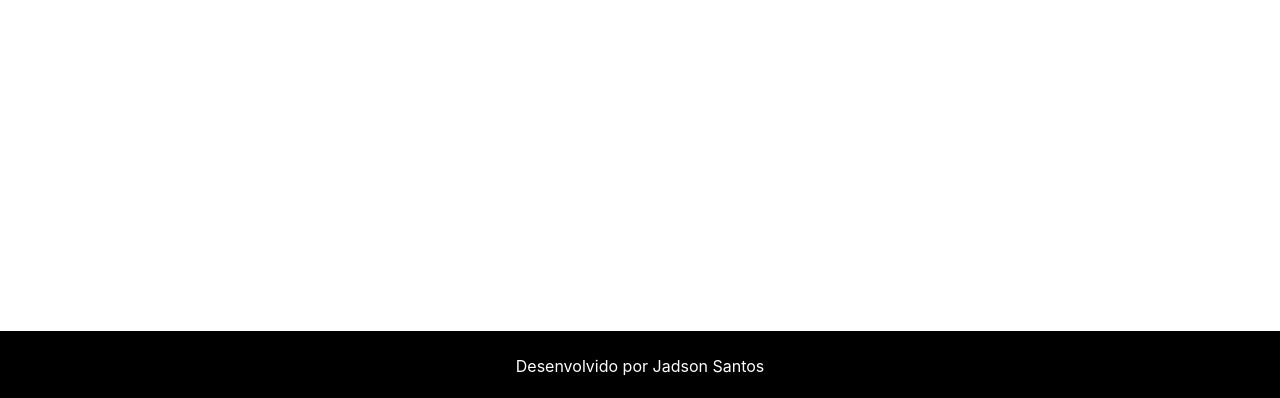
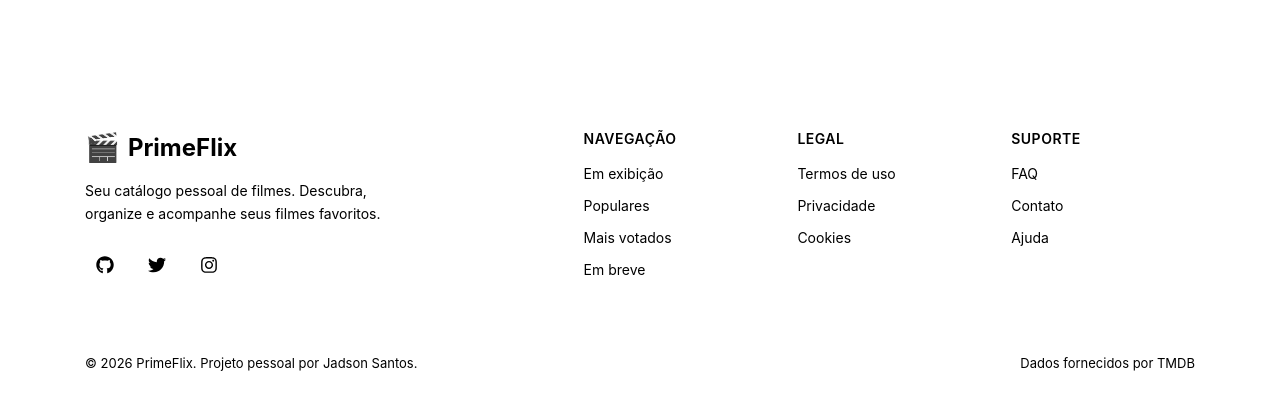
Before and after one commit to jadsonsantos/prime-flix, a React (Create React App) app: page / in a window 1280 px wide. Shown: the part 399-797 px from the top of the page. Built offline with nearby package versions, Linux system fonts and the light colour scheme; no server answers.

Commit message:
feat: footer

```diff
--- a/src/components/Footer/Footer.scss
+++ b/src/components/Footer/Footer.scss
@@ -1,6 +1,138 @@
 .footer {
-  padding: 25px 0;
-  background-color: #000;
-  text-align: center;
-  color: #fff;
+  padding: 60px 0 30px;
+  background-color: var(--bg-primary);
+  color: var(--text-secondary);
+  border-top: 1px solid var(--bg-hover);
+
+  &__content {
+    display: grid;
+    grid-template-columns: 1fr;
+    gap: 40px;
+    margin-bottom: 40px;
+
+    @media (min-width: 768px) {
+      grid-template-columns: 1.5fr 2fr;
+    }
+  }
+
+  &__brand {
+    max-width: 300px;
+  }
+
+  &__logo {
+    display: inline-flex;
+    align-items: center;
+    gap: 8px;
+    font-size: 24px;
+    font-weight: 700;
+    margin-bottom: 16px;
+    text-decoration: none;
+  }
+
+  &__logo-icon {
+    font-size: 28px;
+  }
+
+  &__logo-text {
+    color: var(--text-primary);
+  }
+
+  &__logo-accent {
+    color: var(--color-primary);
+  }
+
+  &__description {
+    font-size: 14px;
+    line-height: 1.6;
+    color: var(--text-muted);
+    margin-bottom: 20px;
+  }
+
+  &__social {
+    display: flex;
+    gap: 12px;
+  }
+
+  &__social-link {
+    width: 40px;
+    height: 40px;
+    border-radius: 50%;
+    background-color: var(--bg-card);
+    display: flex;
+    align-items: center;
+    justify-content: center;
+    color: var(--text-secondary);
+    font-size: 18px;
+    transition: all 0.2s ease;
+
+    &:hover {
+      background-color: var(--bg-hover);
+      color: var(--text-primary);
+    }
+  }
+
+  &__links {
+    display: grid;
+    grid-template-columns: repeat(2, 1fr);
+    gap: 30px;
+
+    @media (min-width: 768px) {
+      grid-template-columns: repeat(3, 1fr);
+    }
+  }
+
+  &__column-title {
+    font-size: 14px;
+    font-weight: 600;
+    color: var(--text-primary);
+    margin: 0 0 16px;
+    text-transform: uppercase;
+    letter-spacing: 0.5px;
+  }
+
+  &__list {
+    display: flex;
+    flex-direction: column;
+    gap: 12px;
+
+    li a {
+      font-size: 14px;
+      color: var(--text-muted);
+      transition: color 0.2s ease;
+
+      &:hover {
+        color: var(--text-primary);
+      }
+    }
+  }
+
+  &__bottom {
+    display: flex;
+    flex-direction: column;
+    gap: 8px;
+    padding-top: 30px;
+    border-top: 1px solid var(--bg-hover);
+    font-size: 13px;
+    color: var(--text-muted);
+
+    @media (min-width: 768px) {
+      flex-direction: row;
+      justify-content: space-between;
+      align-items: center;
+    }
+  }
+
+  &__copyright,
+  &__credits {
+    margin: 0;
+
+    a {
+      color: var(--text-secondary);
+      transition: color 0.2s ease;
+
+      &:hover {
+        color: var(--color-primary);
+      }
+    }
+  }
 }
--- a/src/components/Footer/index.tsx
+++ b/src/components/Footer/index.tsx
@@ -1,15 +1,108 @@
+import { FaGithub, FaTwitter, FaInstagram } from 'react-icons/fa'
+import { Link } from 'react-router-dom'
+
 import CustomLink from 'components/CustomLink'
 
 import './Footer.scss'
 
 const Footer = () => {
+  const currentYear = new Date().getFullYear()
+
   return (
     <footer className="footer">
       <div className="container">
-        Desenvolvido por{' '}
-        <CustomLink href="https://jadsonsantos.dev.br/">
-          Jadson Santos
-        </CustomLink>
+        <div className="footer__content">
+          <div className="footer__brand">
+            <Link to="/" className="footer__logo">
+              <span className="footer__logo-icon">🎬</span>
+              <span className="footer__logo-text">
+                Prime<span className="footer__logo-accent">Flix</span>
+              </span>
+            </Link>
+            <p className="footer__description">
+              Seu catálogo pessoal de filmes. Descubra, organize e acompanhe
+              seus filmes favoritos.
+            </p>
+            <div className="footer__social">
+              <CustomLink
+                href="https://github.com/jadsonsantos"
+                className="footer__social-link"
+              >
+                <FaGithub />
+              </CustomLink>
+              <CustomLink href="#" className="footer__social-link">
+                <FaTwitter />
+              </CustomLink>
+              <CustomLink href="#" className="footer__social-link">
+                <FaInstagram />
+              </CustomLink>
+            </div>
+          </div>
+
+          <div className="footer__links">
+            <div className="footer__column">
+              <h4 className="footer__column-title">Navegação</h4>
+              <ul className="footer__list">
+                <li>
+                  <Link to="/">Em exibição</Link>
+                </li>
+                <li>
+                  <Link to="/popular">Populares</Link>
+                </li>
+                <li>
+                  <Link to="/top-rated">Mais votados</Link>
+                </li>
+                <li>
+                  <Link to="/upcoming">Em breve</Link>
+                </li>
+              </ul>
+            </div>
+
+            <div className="footer__column">
+              <h4 className="footer__column-title">Legal</h4>
+              <ul className="footer__list">
+                <li>
+                  <a href="#">Termos de uso</a>
+                </li>
+                <li>
+                  <a href="#">Privacidade</a>
+                </li>
+                <li>
+                  <a href="#">Cookies</a>
+                </li>
+              </ul>
+            </div>
+
+            <div className="footer__column">
+              <h4 className="footer__column-title">Suporte</h4>
+              <ul className="footer__list">
+                <li>
+                  <a href="#">FAQ</a>
+                </li>
+                <li>
+                  <a href="#">Contato</a>
+                </li>
+                <li>
+                  <a href="#">Ajuda</a>
+                </li>
+              </ul>
+            </div>
+          </div>
+        </div>
+
+        <div className="footer__bottom">
+          <p className="footer__copyright">
+            © {currentYear} PrimeFlix. Projeto pessoal por{' '}
+            <CustomLink href="https://jadsonsantos.dev.br/">
+              Jadson Santos
+            </CustomLink>
+            .
+          </p>
+          <p className="footer__credits">
+            Dados fornecidos por{' '}
+            <CustomLink href="https://www.themoviedb.org/">TMDB</CustomLink>
+          </p>
+        </div>
       </div>
     </footer>
   )
```
